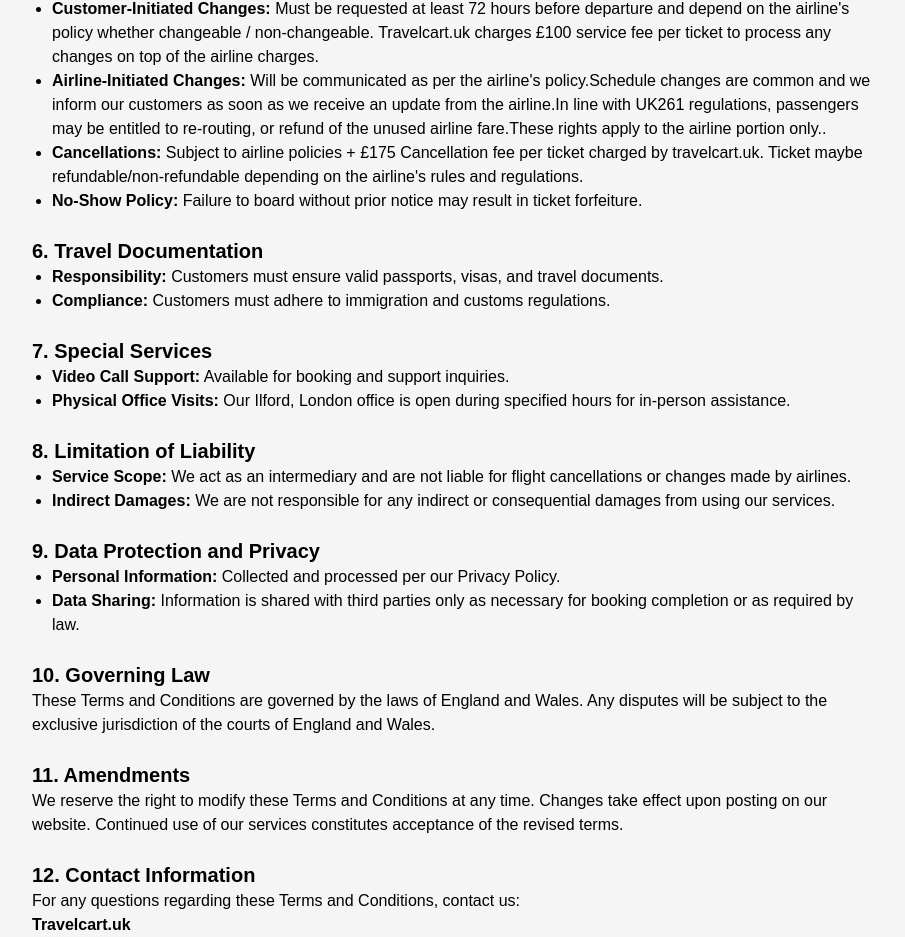
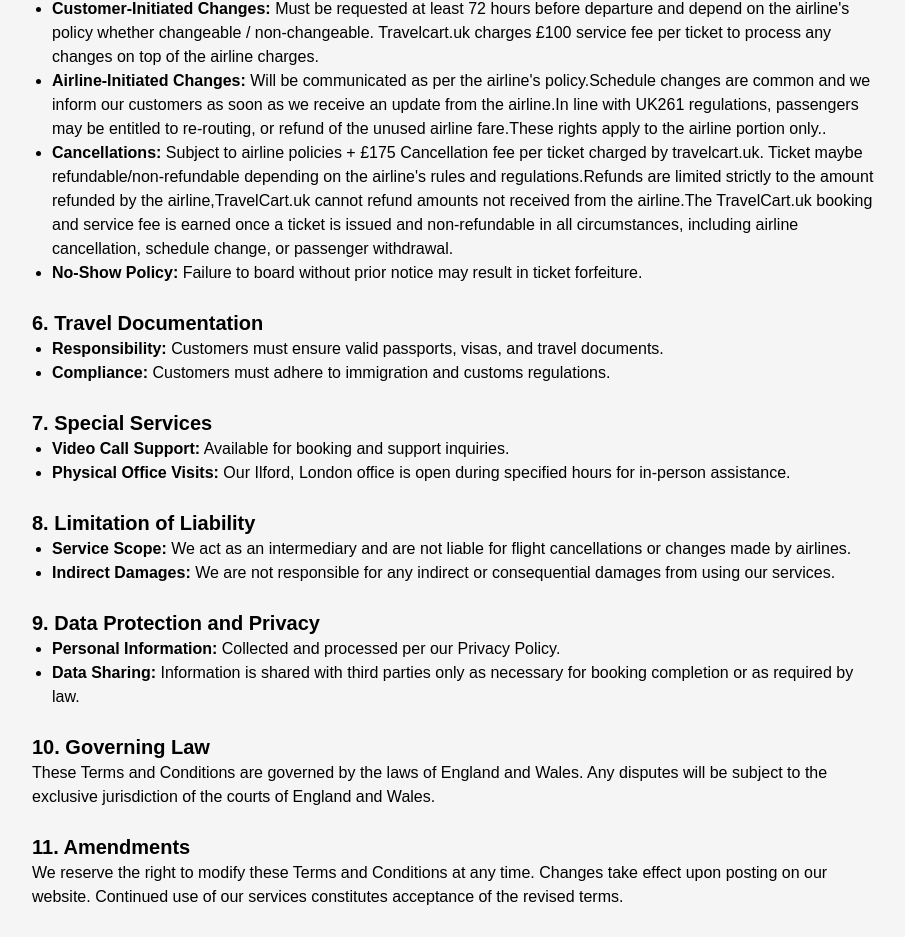
Before and after one commit to sheraz-sheraz/travelcart-uk, a React (Vite) app in the folder client/: page /terms in a window 1280 px wide. Shown: the part 1035-1972 px from the top of the page, without its empty margins (184-1089 px from the left). Built offline with nearby package versions, Linux system fonts and the light colour scheme; a web font is replaced by a local one.

Commit message:
Update TermsAndConditions.tsx

```diff
--- a/client/src/components/footer-components/TermsAndConditions.tsx
+++ b/client/src/components/footer-components/TermsAndConditions.tsx
@@ -54,7 +54,7 @@
           <ul className="list-disc pl-5">
             <li><strong>Customer-Initiated Changes:</strong> Must be requested at least 72 hours before departure and depend on the airline's policy whether changeable / non-changeable. Travelcart.uk charges £100 service fee per ticket to process any changes on top of the airline charges.</li>
             <li><strong>Airline-Initiated Changes:</strong> Will be communicated as per the airline's policy.Schedule changes are common and we inform our customers as soon as we receive an update from the airline.In line with UK261 regulations, passengers may be entitled to re-routing, or refund of the unused airline fare.These rights apply to the airline portion only..</li>
-            <li><strong>Cancellations:</strong> Subject to airline policies + £175 Cancellation fee per ticket charged by travelcart.uk. Ticket maybe refundable/non-refundable depending on the airline's rules and regulations.</li>
+            <li><strong>Cancellations:</strong> Subject to airline policies + £175 Cancellation fee per ticket charged by travelcart.uk. Ticket maybe refundable/non-refundable depending on the airline's rules and regulations.Refunds are limited strictly to the amount refunded by the airline,TravelCart.uk cannot refund amounts not received from the airline.The TravelCart.uk booking and service fee is earned once a ticket is issued and non-refundable in all circumstances, including airline cancellation, schedule change, or passenger withdrawal.</li>
             <li><strong>No-Show Policy:</strong> Failure to board without prior notice may result in ticket forfeiture.</li>
           </ul>
         </section>
```
